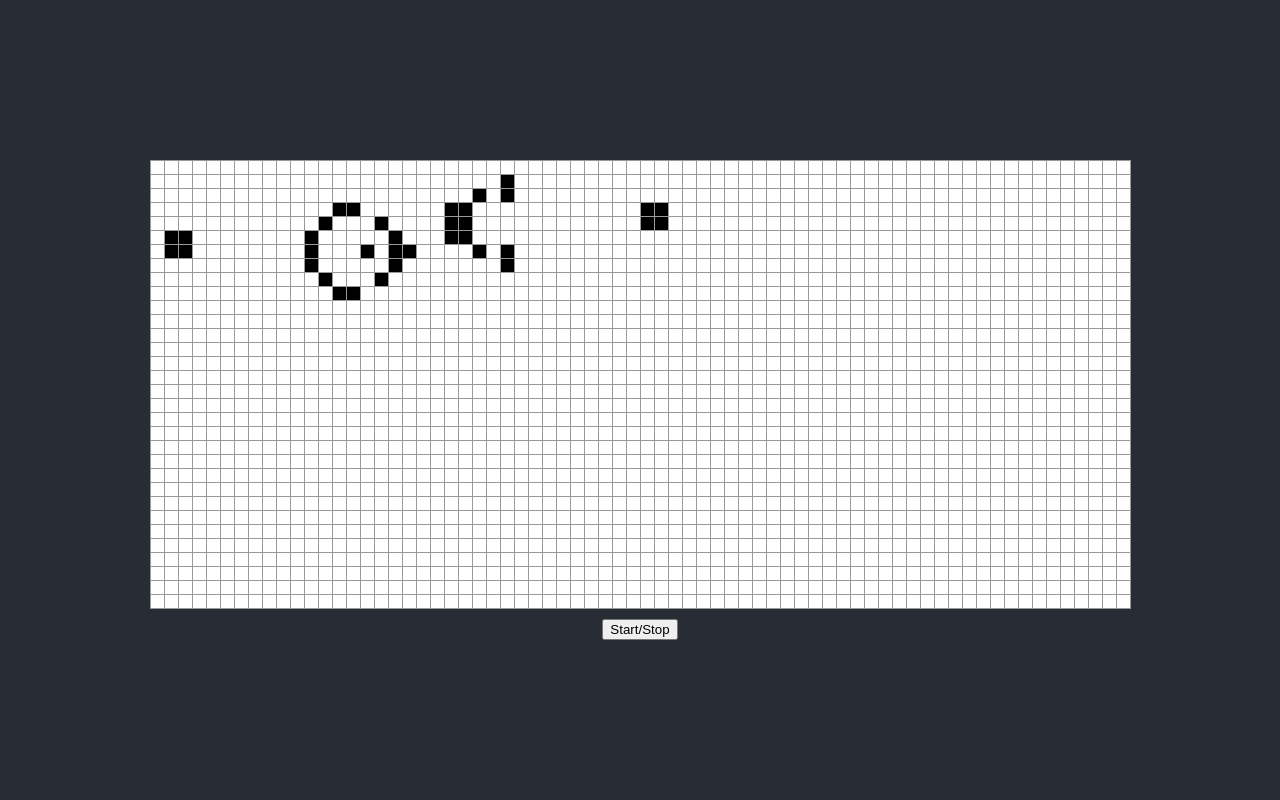
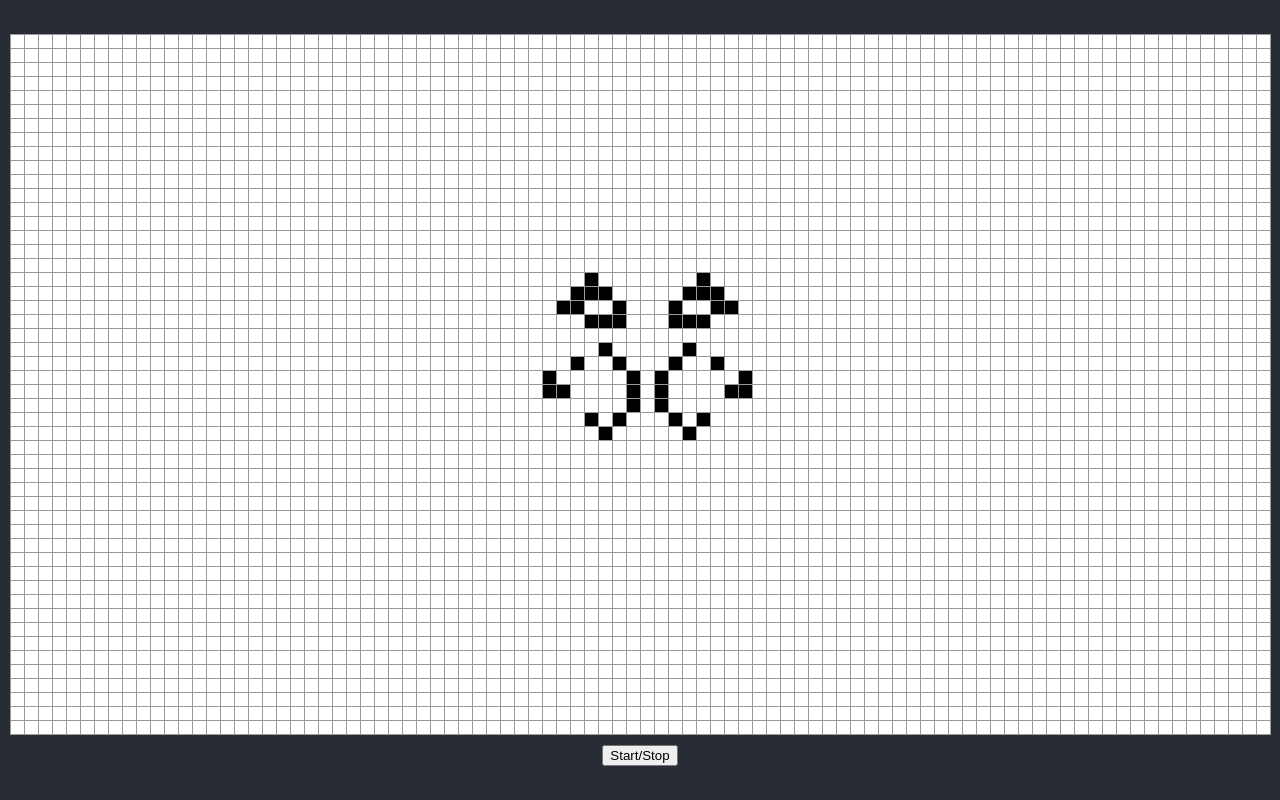
Before and after one commit to tangjm/game-of-life-visualisation, a React (Create React App) app: page / in a window 1280 px wide. Built offline with nearby package versions, Linux system fonts and the light colour scheme.

Commit message:
add: pufferfish pattern

```diff
--- a/src/App.js
+++ b/src/App.js
@@ -9,9 +9,10 @@ const gameNormal = new GameOfLife();
 const gameToroid = new GameOfLifeToroid();
 
 // let game = startingStates.acorn.gameToroid;
-let game = startingStates.gospelGlider.game;
-// let game = startingStates.rPentamino.gameInPlace;
+// let game = startingStates.gospelGlider.game2Arrays;
+// let game = startingStates.rPentamino.game;
 // let game = startingStates.empty8x8.game;
+let game = startingStates.pufferfish.gameToroid;
 
 function App() {
   const [stop, setStop] = useState(true);
--- a/src/js/GameOfLifeToroid.js
+++ b/src/js/GameOfLifeToroid.js
@@ -13,7 +13,7 @@ class GameOfLife {
 	}
 
 	getBoard() {
-		return this.board;
+		return this.board.slice();
 	}
 
 	toggleLifeAndDeath(x, y) {
--- a/src/js/Patterns.js
+++ b/src/js/Patterns.js
@@ -123,6 +123,36 @@ class Patterns {
 		game.toggleLifeAndDeath(x + 6, y + 5);
 		game.toggleLifeAndDeath(x + 7, y + 4);
 	}
+
+	pufferfish(game, topLeftPair) {
+		// 12 x 15
+		const [x, y] = topLeftPair;
+		// left half (12x7)
+		const left = [
+			[x, y + 3],
+			[x + 1, y + 2], [x + 1, y + 3], [x + 1, y + 4],
+			[x + 2, y + 1], [x + 2, y + 2], [x + 2, y + 5],
+			[x + 3, y + 3], [x + 3, y + 4], [x + 3, y + 5],
+			[x + 5, y + 4],
+			[x + 6, y + 2], [x + 6, y + 5],
+			[x + 7, y], [x + 7, y + 6],
+			[x + 8, y], [x + 8, y + 1], [x + 8, y + 6],
+			[x + 9, y + 6],
+			[x + 10, y + 3], [x + 10, y + 3], [x + 10, y + 5],
+			[x + 11, y + 4]
+		];
+		// right half is just [x, -y % y + y + 14]
+		// we add 14 because the last element of an array is one less than the array length
+		// add y + y + 14 because % behaves abnormally with negative integers
+		let upperBound = y + 14;
+		let range = y + upperBound;
+		const right = left.map(pair => [pair[0], -pair[1] % range + range]);
+
+		for (let i = 0; i < left.length; i++) {
+			game.toggleLifeAndDeath(...left[i]);
+			game.toggleLifeAndDeath(...right[i]);
+		}
+	}
 }
 
 export default Patterns;
--- /dev/null
+++ b/src/js/startingPositions/dynamic/pufferfish.js
@@ -0,0 +1,16 @@
+import GameOfLife from "../../GameOfLife";
+import GameOfLifeToroid from "../../GameOfLifeToroid";
+import Patterns from "../../Patterns";
+
+const game = new GameOfLife(50, 90);
+const gameToroid = new GameOfLifeToroid(50, 90);
+
+const patterns = new Patterns();
+
+patterns.pufferfish(game, [17, 38]);
+patterns.pufferfish(gameToroid, [17, 38]);
+
+export const pufferfish = {
+	game,
+	gameToroid
+}
--- a/src/js/startingStates.js
+++ b/src/js/startingStates.js
@@ -4,6 +4,7 @@ import { fourBoats } from './startingPositions/oscillating/4boats';
 import { acorn } from './startingPositions/dynamic/acorn';
 import { gospelGlider } from './startingPositions/dynamic/gosperGliderGun';
 import { rPentamino } from './startingPositions/dynamic/rPentamino';
+import { pufferfish } from './startingPositions/dynamic/pufferfish';
 
 import { empty3x3 } from './startingPositions/static/empty3x3';
 import { empty8x8 } from './startingPositions/static/empty8x8';
@@ -16,7 +17,8 @@ const startingStates = {
 	threeInARow,
 	beacon,
 	empty3x3,
-	empty8x8
+	empty8x8,
+	pufferfish
 }
 
 export default startingStates;
```
Also changed, not shown: 1 other file (tests, documents, lock files or other folders).
